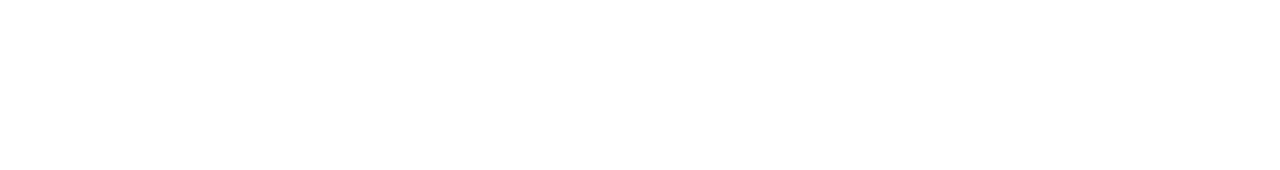
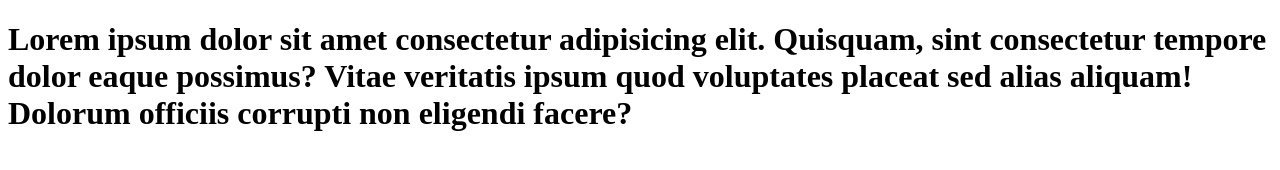
Before and after one commit to Khanshaharyar/web-and-mobile-application, a plain HTML site: page assignment-10/index.html in a window 1280 px wide. Drawn offline with Linux system fonts and the light colour scheme.

Commit message:
shaharyar

```diff
--- a/assignment-10/index.html
+++ b/assignment-10/index.html
@@ -6,6 +6,8 @@
     <title>Assignment_10</title>
 </head>
 <body>
-
+    <h1>
+        Lorem ipsum dolor sit amet consectetur adipisicing elit. Quisquam, sint consectetur tempore dolor eaque possimus? Vitae veritatis ipsum quod voluptates placeat sed alias aliquam! Dolorum officiis corrupti non eligendi facere?
+    </h1>
 </body>
 </html>
```
